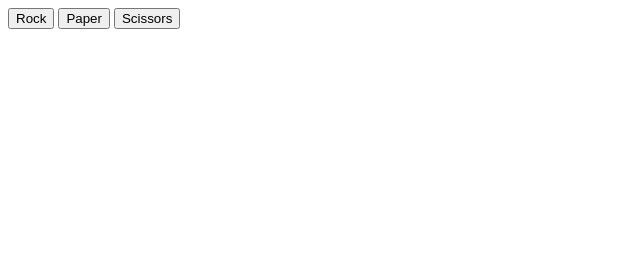
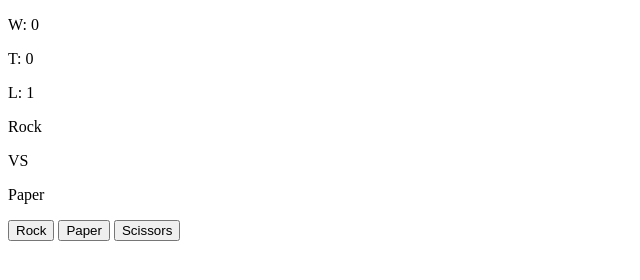
Before and after one commit to SepiaCandy/rock-paper-scissors, a plain HTML site: page index.html in a window 1280 px wide. Both pictures are taken after a click on the button "Rock". Shown: the whole page, without its empty margins (0-640 px from the left). Drawn offline with Linux system fonts and the light colour scheme.

Commit message:
scoreboard and selection display functioning

```diff
--- a/index.html
+++ b/index.html
@@ -9,9 +9,29 @@
 
         <script src="script.js" defer></script>
 
+<div class = "flex container">
+
+<div class="scores">
+    <p id="pScore">W: 0</p>
+    <p id="tScore">T: 0</p>
+    <p id="cScore">L: 0</p>
+</div>
+
+<div class="choices">
+    <div class="player">
+<p id="playerChoice">Make a selection</p>
+    </div>
+<p>VS</p>
+    <div class="cpu">
+<p id="cpuChoice">Make a Selection</p>
+    </div>
+</div>
+
+<div class="buttons">
         <button id="Rock">Rock</button>
         <button id="Paper">Paper</button>
         <button id="Scissors">Scissors</button>
-
+</div>
+</div>
     </body>
 </hmtl>
--- a/script.js
+++ b/script.js
@@ -1,12 +1,21 @@
+let playerScore = 0;
+let computerScore = 0;
+let tieScore = 0;
+
 //computerPlay selects Rock, Paper, or Scissors at random to simulate an opponent.
 function computerPlay() {
    let rand = Math.floor(Math.random() * 3);
-   const options = ["rock", "paper", "scissors"];
+   const options = ["Rock", "Paper", "Scissors"];
    let computerSelection = options[rand];
    console.log(computerSelection)
    return computerSelection;
 
 }
+
+
+
+
+
 //playRound plays one round of rock paper scissors.
 function playRound(playerSelection, computerPlay) {
    let result;
@@ -14,15 +23,32 @@ function playRound(playerSelection, computerPlay) {
 
    if (playerSelection == computerPlay) {
       result = "tied";
-   } else if ((playerSelection == "rock" && computerPlay == "scissors") || (playerSelection == "scissors" && computerPlay == "paper") || (playerSelection == "paper" && computerPlay == "rock")) {
+   } else if ((playerSelection == "Rock" && computerPlay == "Scissors") || (playerSelection == "Scissors" && computerPlay == "Paper") || (playerSelection == "Paper" && computerPlay == "Rock")) {
       result = "won";
    } else {result = "lost";}
    console.log(result, playerSelection, computerPlay);
-   return result;
+//tracks the score
+if (result == 'won') {
+   playerScore++;
+} else if (result == 'lost') {
+   computerScore++;
+} else if(result == 'tied') {
+   tieScore++
 }
+//updates all text elements to match current values
+document.getElementById('playerChoice').textContent = `${playerSelection}`;
+document.getElementById('cpuChoice').textContent = `${computerPlay}`;
+document.getElementById('pScore').textContent = `W: ${playerScore}`;
+document.getElementById('tScore').textContent = `T: ${tieScore}`;
+document.getElementById('cScore').textContent = `L: ${computerScore}`;
+}
+
+
+
+
 
 let playerSelection;
 
-   document.getElementById('Rock').addEventListener('click', () => {playerSelection = 'rock'; playRound(playerSelection, computerPlay());});
-   document.getElementById('Paper').addEventListener('click', () => {playerSelection = 'paper'; playRound(playerSelection, computerPlay());});
-   document.getElementById('Scissors').addEventListener('click', () => {playerSelection = 'scissors'; playRound(playerSelection, computerPlay());});
+   document.getElementById('Rock').addEventListener('click', () => {playerSelection = 'Rock'; playRound(playerSelection, computerPlay());});
+   document.getElementById('Paper').addEventListener('click', () => {playerSelection = 'Paper'; playRound(playerSelection, computerPlay());});
+   document.getElementById('Scissors').addEventListener('click', () => {playerSelection = 'Scissors'; playRound(playerSelection, computerPlay());});
```
